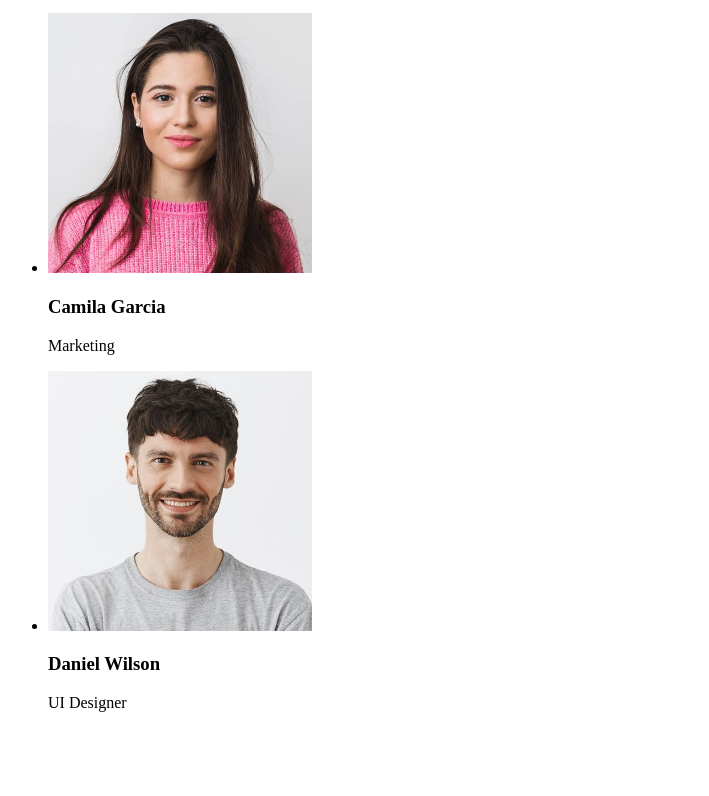
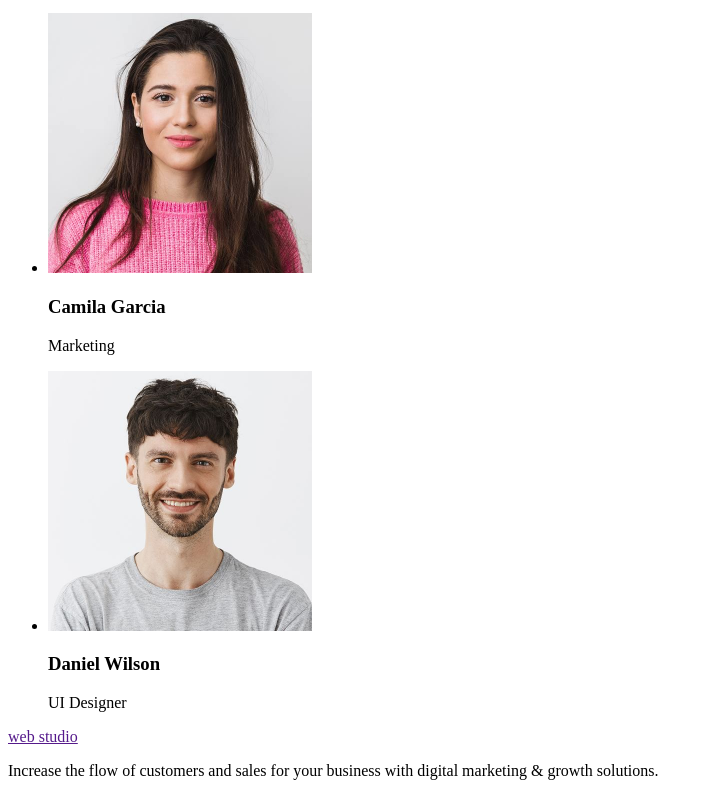
Before and after one commit to sergiy-goshtuk/goit-markup-hw-01, a plain HTML site: page index.html in a window 1280 px wide. Shown: the part 1309-2105 px from the top of the page, without its empty margins (0-709 px from the left). Before the commit the page ends 2037 px from the top, so only its background shows below. Drawn offline with Linux system fonts and the light colour scheme.

Commit message:
add info to footer

```diff
--- a/index.html
+++ b/index.html
@@ -23,8 +23,6 @@
     <main>
       <h1>Effective Solutions for Your Business</h1>
       <button type="button">Order Service</button>
-      <!--Strategy_Technologies-->
-      <section>
       <h3>Strategy</h3>
       <p>
         Our goal is to identify the business problem to walk away with the
@@ -32,8 +30,8 @@
       </p>
       <h3>Punctuality</h3>
       <p>
-          Bring the key message to the brand's audience for the best price
-          within the shortest possible time.
+        Bring the key message to the brand's audience for the best price within
+        the shortest possible time.
       </p>
       <h3>Diligence</h3>
       <p>
@@ -45,7 +43,6 @@
         Design practice focused on digital experiences. We bring forth a deep
         passion for problem-solving.
       </p>
-      </section>
       <!--Our_Team-->
       <section>
         <h2>Our Team</h2>
@@ -93,6 +90,12 @@
         </ul>
       </section>
     </main>
-    <footer></footer>
+    <footer>
+      <a href="">web studio</a>
+      <p>
+        Increase the flow of customers and sales for your business with digital
+        marketing & growth solutions.
+      </p>
+    </footer>
   </body>
 </html>
```
Lines whose indentation alone changed are shown as unchanged.
